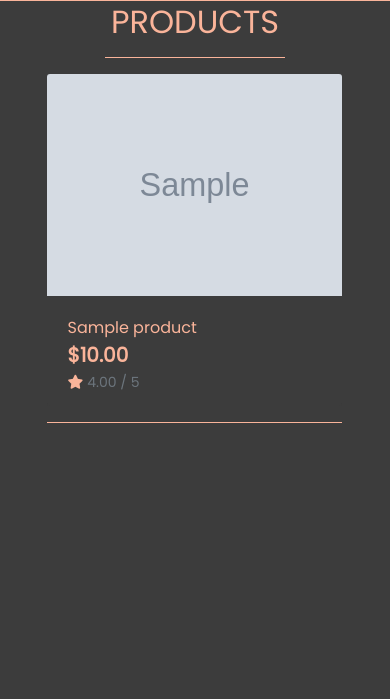
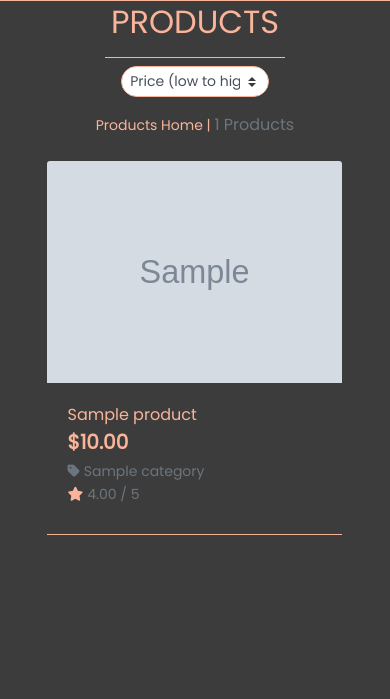
Before and after one commit to ThomasBallardCI/woof-and-bean-M4, a Django app: a page that uses templates/includes/main-nav.html in a window 390 px wide. Shown: the part 145-844 px from the top of the page. Run offline with Django 3.2, Linux system fonts and the light colour scheme; tables that the repository leaves empty hold one stand-in row (values such as "Sample post"); grey boxes marked "Sample" are stand-in pictures; some libraries are stand-ins or nearby versions.

Commit message:
added sorting and product count to product page

```diff
--- a/products/templates/products/products.html
+++ b/products/templates/products/products.html
@@ -18,12 +18,41 @@ All Products
         <div class="row">
             <div class="col text-center mt-3">
                 <h2 class="logo-font text-peach">Products</h2>
+                {% for c in current_categories %}
+                    <a class="category-badge text-decoration-none" href="{% url 'products' %}?category={{ c.name }}">
+                        <span class="p-2 mt-2 badge badge-white text-peach rounded-pill border border-peach">{{ c.friendly_name }}</span>
+                    </a>
+                {% endfor %}
                 <hr class="w-50 mb-1">
             </div>
         </div>
         <div class="row">
             <div class="product-container col-10 offset-1">
-                <div class="row mt-1 mb-2"></div>
+                <div class="row mt-1 mb-2">
+                    <div class="col-12 col-md-6 my-auto order-md-last d-flex justify-content-center justify-content-md-end">
+                        <div class="sort-select-wrapper w-50">
+                            <select id="sort-selector" class="custom-select custom-select-sm rounded-pill border border-{% if current_sorting != 'None_None' %}peach{% else %}black{% endif %}">
+                                <option value="reset" {% if current_sorting == 'None_None' %}selected{% endif %}>Sort by...</option>
+                                <option value="price_asc" {% if current_sorting == 'price_asc' %}selected{% endif %}>Price (low to high)</option>
+                                <option value="price_desc" {% if current_sorting == 'price_desc' %}selected{% endif %}>Price (high to low)</option>
+                                <option value="rating_asc" {% if current_sorting == 'rating_asc' %}selected{% endif %}>Rating (low to high)</option>
+                                <option value="rating_desc" {% if current_sorting == 'rating_desc' %}selected{% endif %}>Rating (high to low)</option>
+                                <option value="name_asc" {% if current_sorting == 'name_asc' %}selected{% endif %}>Name (A-Z)</option>
+                                <option value="name_desc" {% if current_sorting == 'name_desc' %}selected{% endif %}>Name (Z-A)</option>
+                                <option value="category_asc" {% if current_sorting == 'category_asc' %}selected{% endif %}>Category (A-Z)</option>
+                                <option value="category_desc" {% if current_sorting == 'category_desc' %}selected{% endif %}>Category (Z-A)</option>
+                            </select>
+                        </div>
+                    </div>
+                    <div class="col-12 col-md-6 order-md-first">
+                        <p class="text-muted mt-3 text-center text-md-left">
+                            {% if search_term or current_categories or current_sorting != 'None_None' %}
+                                <span class="small text-peach-nav"><a class="text-peach-nav" href="{% url 'products' %}">Products Home</a> | </span>
+                            {% endif %}
+                            {{ products|length }} Products{% if search_term %} found for <strong>"{{ search_term }}"</strong>{% endif %}
+                        </p>
+                    </div>
+                </div>
                 <div class="row">
                     {% for product in products %}
                         <div class="col-sm-6 col-md-6 col-lg-4 col-xl-3">
@@ -44,6 +73,13 @@ All Products
                                     <div class="row">
                                         <div class="col">
                                             <p class="lead mb-0 text-left font-weight-bold text-peach">${{ product.price }}</p>
+                                            {% if product.category %}
+                                            <p class="small mt-1 mb-0">
+                                                <a class="text-muted" href="{% url 'products' %}?category={{ product.category.name }}">
+                                                    <i class="fas fa-tag mr-1"></i>{{ product.category.friendly_name }}
+                                                </a>
+                                            </p>
+                                            {% endif %}
                                             {% if product.rating %}
                                                 <small class="text-muted"><i class="fas fa-star mr-1 text-peach"></i>{{ product.rating }} / 5</small>
                                             {% else %}
--- a/products/views.py
+++ b/products/views.py
@@ -21,6 +21,9 @@ def all_products(request):
             if sortkey == 'name':
                 sortkey = 'lower_name'
                 products = products.annotate(lower_name=Lower('name'))
+
+            if sortkey == 'category':
+                sortkey = 'category__name'
 
             if 'direction' in request.GET:
                 direction = request.GET['direction']
--- a/static/css/base.css
+++ b/static/css/base.css
@@ -46,7 +46,7 @@ body {
 .btn-black:focus {
     background: #3C3C3C;
     color: #FAB49A;
-    box-shadow: 0 0 0 2px #FAB49A
+    box-shadow: 0 0 0 1px #FAB49A
 }
 
 .text-black {
@@ -55,6 +55,15 @@ body {
 
 .border-black {
     border: 1px solid #3C3C3C !important;
+}
+
+.border-peach {
+    border: 1px solid #FAB49A !important;
+}
+
+a.category-badge > span.badge:hover {
+    background: #FAB49A !important;
+    color: #3C3C3C !important;
 }
 
 .text-peach,
@@ -107,11 +116,11 @@ body {
 .btn-search:active {
     background: #3C3C3C;
     color: #FAB49A;
-    box-shadow: 0 0 0 2px #FAB49A;
+    box-shadow: 0 0 0 1px #FAB49A;
 }
 
 .search-bar {
-    border: 2px solid #FAB49A;
+    border: 1px solid #FAB49A;
 }
 
 .dropdown-menu {
@@ -148,7 +157,6 @@ hr {
 }
 
 
-
 /* -------------------------------- Media Queries */
 
 /* Slightly larger container on xl screens */
--- a/templates/includes/main-nav.html
+++ b/templates/includes/main-nav.html
@@ -17,8 +17,8 @@
                 Canine
             </a>
             <div class="dropdown-menu border-0" aria-labelledby="canine-items-link">
-                <a href="{% url 'products' %}?category=dog_treats" class="dropdown-item">Treats</a>
-                <a href="{% url 'products' %}?category=dog_toys" class="dropdown-item">Toys</a>
+                <a href="{% url 'products' %}?category=dog_treats" class="dropdown-item">Dog Treats</a>
+                <a href="{% url 'products' %}?category=dog_toys" class="dropdown-item">Dog Toys</a>
                 <a href="{% url 'products' %}?category=dog_toys,dog_treats" class="dropdown-item">All Canine</a>
             </div>
         </li>
@@ -28,8 +28,8 @@
                 Coffee
             </a>
             <div class="dropdown-menu border-0" aria-labelledby="coffee-link">
-                <a href="{% url 'products' %}?category=coffee_beans,coffee_pre_ground" class="dropdown-item">Beans &amp; Pre-Ground</a>
-                <a href="{% url 'products' %}?category=coffee_accessories" class="dropdown-item">Accessoriess</a>
+                <a href="{% url 'products' %}?category=coffee_beans,coffee_pre_ground" class="dropdown-item">Coffee Beans &amp; Pre-Ground</a>
+                <a href="{% url 'products' %}?category=coffee_accessories" class="dropdown-item">Coffee Accessoriess</a>
                 <a href="{% url 'products' %}?category=coffee_beans,coffee_pre_ground,coffee_accessories" class="dropdown-item">All Coffee</a>
             </div>
         </li>
```
Also changed, not shown: products/templates/products/product_detail.html (+7 -0 lines).
